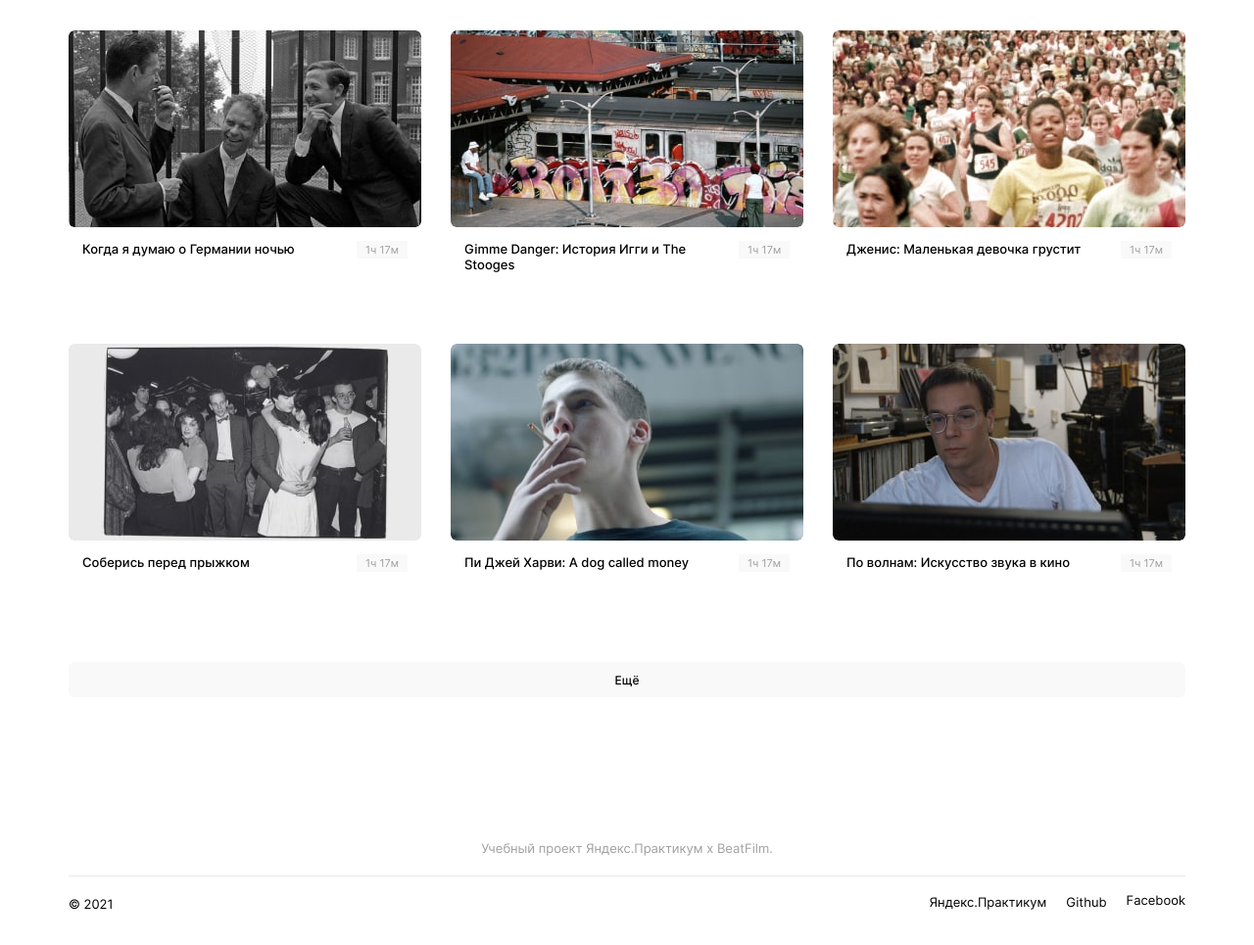
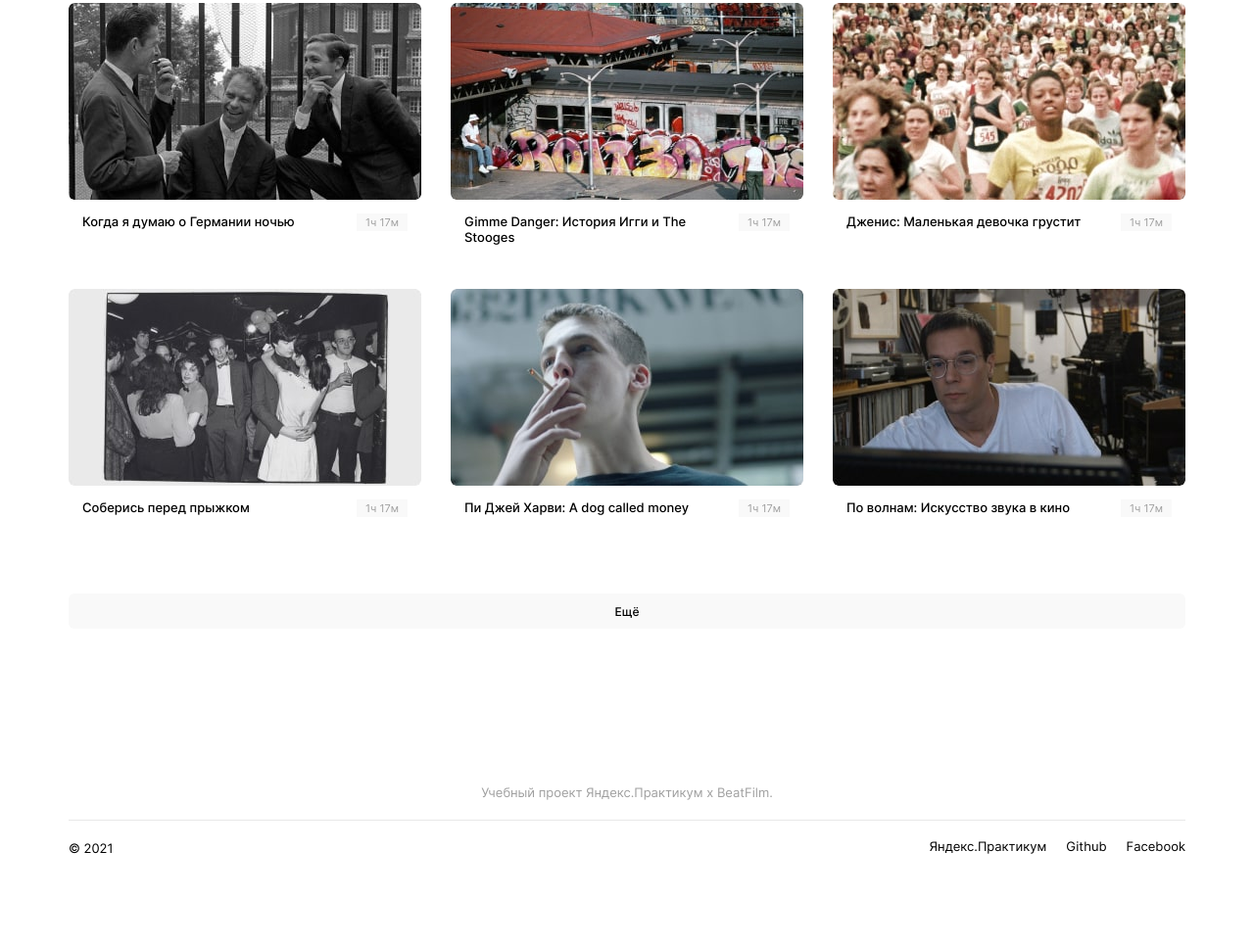
Before and after one commit to ClickEsc/movies-explorer-frontend, a React app: page /movies in a window 1280 px wide. Shown: the part 871-1836 px from the top of the page at 98% size. After the commit the page ends 1779 px from the top, so only its background shows below. Built offline with nearby package versions, Linux system fonts and the light colour scheme.

Commit message:
Fix: PixelPerfect

```diff
--- a/src/components/Footer/Footer.css
+++ b/src/components/Footer/Footer.css
@@ -1,5 +1,5 @@
 .footer {
-  padding: 66px 70px 20px;
+  padding: 79px 70px 20px;
   background-color: #fff;
 }
 
@@ -44,5 +44,5 @@
 }
 
 .footer__list-item:last-of-type {
-  margin: 0;
+  margin-right: 0;
 }
--- a/src/components/Movies/Movies.js
+++ b/src/components/Movies/Movies.js
@@ -14,7 +14,7 @@ import movie10 from '../../images/movie-card__image_10.jpg';
 import movie11 from '../../images/movie-card__image_11.jpg';
 import movie12 from '../../images/movie-card__image_12.jpg';
 
-import './Movies.css'
+import './Movies.css';
 
 function Movies(props) {
   return (
--- a/src/components/MoviesCard/MoviesCard.css
+++ b/src/components/MoviesCard/MoviesCard.css
@@ -18,7 +18,7 @@
 
 .movies-card__info {
   box-sizing: border-box;
-  margin: 14px;
+  margin: 14px 0 0;
   padding: 0 14px;
   width: 100%;
   display: flex;
@@ -59,6 +59,8 @@
 
 .movies-card__title {
   margin: 0;
+  max-width: 250px;
+  max-height: 16px;
   font-size: 13px;
   font-weight: 500;
   line-height: 16px;
--- a/src/components/MoviesCard/MoviesCard.js
+++ b/src/components/MoviesCard/MoviesCard.js
@@ -1,4 +1,4 @@
-import './MoviesCard.css'
+import './MoviesCard.css';
 
 function MoviesCard(props) {
   return (
```
